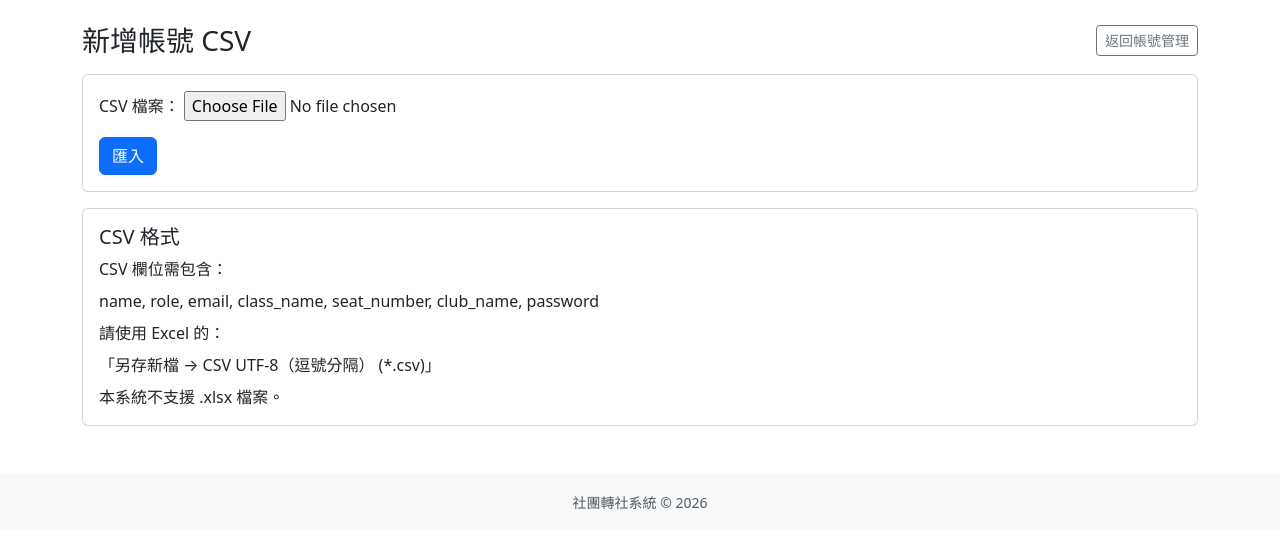
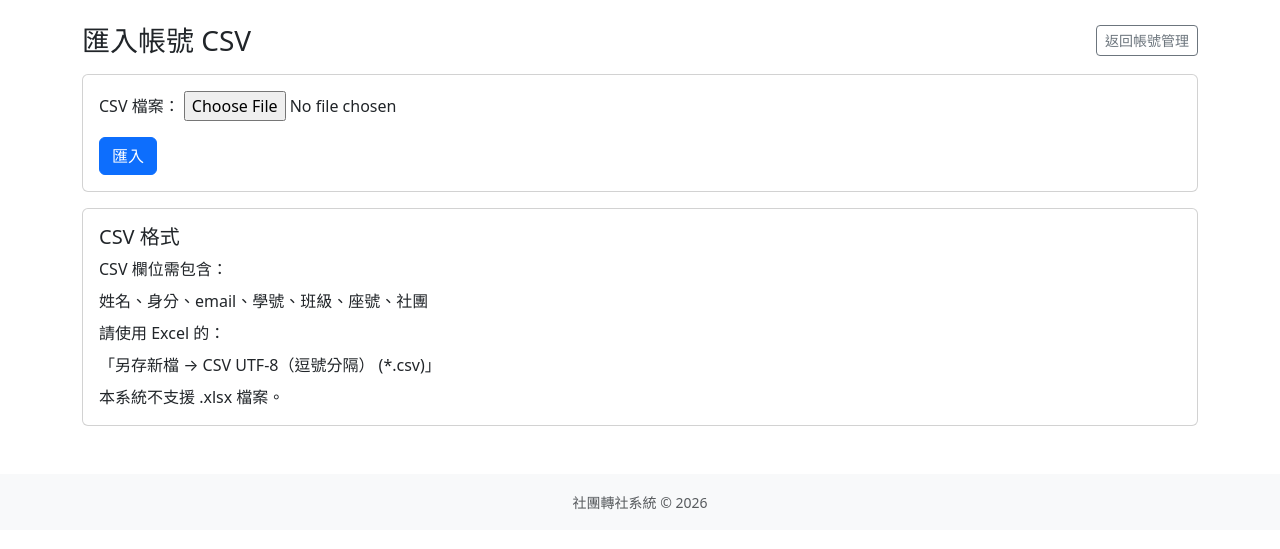
Before and after one commit to 11330097-stack/ClubTransferProject, a Django app: page /admin-panel/accounts/import/ in a window 1280 px wide. Shown: the part 56-605 px from the top of the page. Run offline with Django 4.2, Linux system fonts and the light colour scheme; a user stored in the database is signed in; data comes from the database, SQL or seed files in the repository.

Commit message:
Update CSV import page labels

```diff
--- a/templates/accounts/account_admin_list.html
+++ b/templates/accounts/account_admin_list.html
@@ -7,7 +7,7 @@
 <div class="d-flex justify-content-between align-items-center mb-3">
     <h1 class="h3 mb-0">帳號管理</h1>
     <div class="d-flex flex-wrap gap-2">
-        <a class="btn btn-outline-primary btn-sm" href="{% url 'account_admin_import' %}">新增帳號 CSV</a>
+        <a class="btn btn-outline-primary btn-sm" href="{% url 'account_admin_import' %}">匯入帳號 CSV</a>
         <a class="btn btn-primary btn-sm" href="{% url 'account_admin_create' %}">新增帳號</a>
     </div>
 </div>
--- a/templates/accounts/club_admin_import.html
+++ b/templates/accounts/club_admin_import.html
@@ -19,7 +19,7 @@
 <div class="card card-body mb-3">
     <h2 class="h5">CSV 格式說明</h2>
     <p class="mb-2">CSV 欄位需包含：</p>
-    <p class="mb-2">name, teacher_username, president_username, location, max_members, description</p>
+    <p class="mb-2">社團名稱、指導老師姓名、社長姓名、地點、人數上限、社團描述</p>
     <p class="mb-2">請使用 Excel 另存新檔。</p>
     <p class="mb-2">存檔類型請選擇 CSV UTF-8（逗號分隔）(*.csv)。</p>
     <p class="mb-0">不要上傳 .xlsx 檔案。</p>
--- a/templates/accounts/student_admin_import.html
+++ b/templates/accounts/student_admin_import.html
@@ -1,10 +1,10 @@
 {% extends "base.html" %}
 
-{% block title %}新增帳號 CSV{% endblock %}
+{% block title %}匯入帳號 CSV{% endblock %}
 
 {% block content %}
 <div class="d-flex justify-content-between align-items-center mb-3">
-    <h1 class="h3 mb-0">新增帳號 CSV</h1>
+    <h1 class="h3 mb-0">匯入帳號 CSV</h1>
     <a href="{% url 'account_admin_list' %}" class="btn btn-outline-secondary btn-sm">返回帳號管理</a>
 </div>
 
@@ -19,7 +19,7 @@
 <div class="card card-body mb-3">
     <h2 class="h5">CSV 格式</h2>
     <p class="mb-2">CSV 欄位需包含：</p>
-    <p class="mb-2">name, role, email, class_name, seat_number, club_name, password</p>
+    <p class="mb-2">姓名、身分、email、學號、班級、座號、社團</p>
     <p class="mb-2">請使用 Excel 的：</p>
     <p class="mb-2">「另存新檔 → CSV UTF-8（逗號分隔） (*.csv)」</p>
     <p class="mb-0">本系統不支援 .xlsx 檔案。</p>
```
